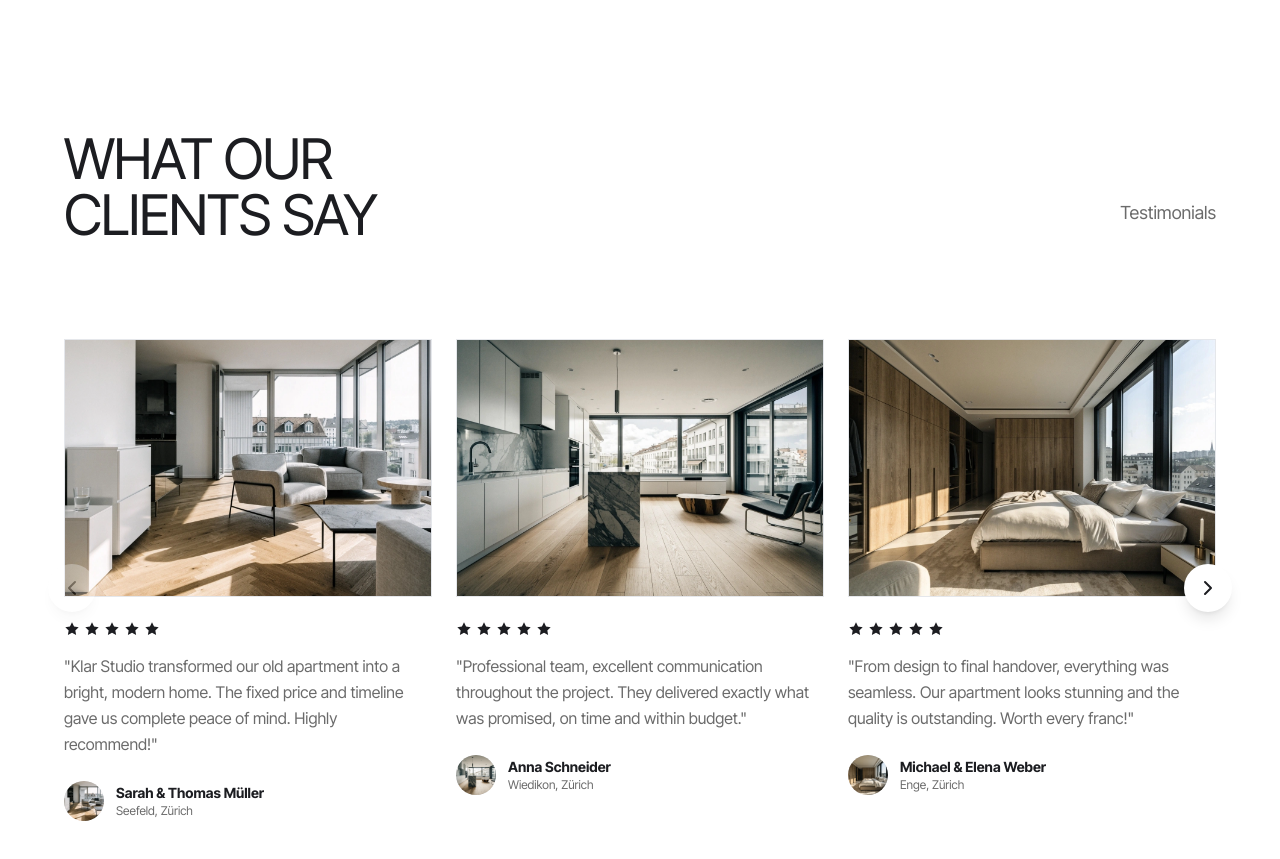
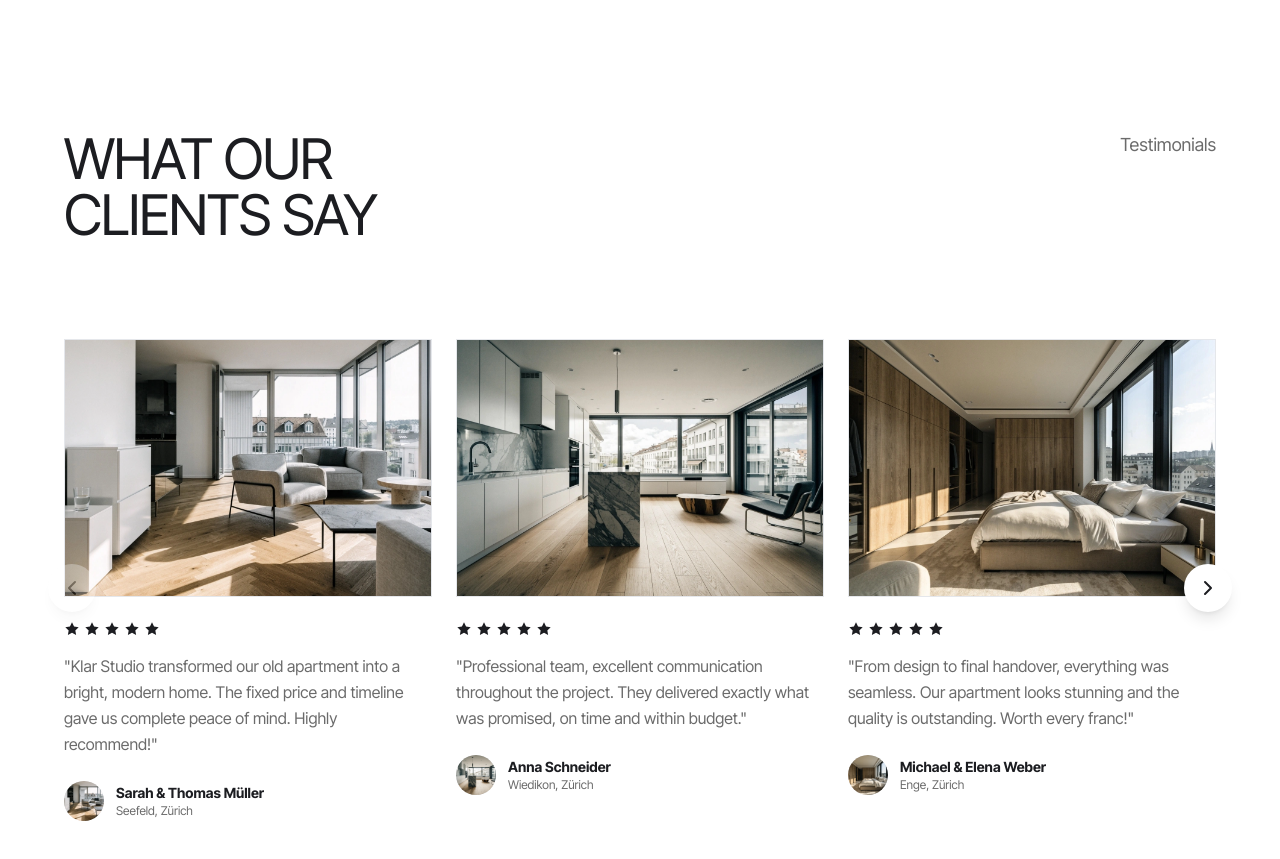
Before and after one commit to UXLiza/klar-studio, a plain HTML site: page index.html in a window 1280 px wide. Shown: the part 5080-5939 px from the top of the page. Drawn offline with Linux system fonts and the light colour scheme.

Commit message:
Add files via upload

```diff
--- a/index.html
+++ b/index.html
@@ -263,12 +263,12 @@
 <section id="testimonials" class="section-pad mx-auto max-w-[1440px] mt-24 sm:mt-32 lg:mt-48">
 
   <!-- Заголовок секции -->
-  <div class="mb-16 flex flex-col justify-between gap-4 sm:flex-row sm:items-end lg:mb-24 fade-in-up">
-    <div>
-      <h2 class="fade-in-up text-4xl uppercase leading-[0.95] tracking-tight sm:text-5xl lg:col-span-6 lg:text-[3.5rem]">What our<br>clients say</h2>
-    </div>
-    <p class="mb-3 text-sm text-muted sm:mb-4 sm:text-base lg:text-lg">Testimonials</p>
+  <div class="mb-16 flex flex-row items-baseline justify-between gap-4 lg:mb-24 fade-in-up">
+  <div>
+    <h2 class="fade-in-up text-3xl uppercase leading-[0.95] tracking-tight sm:text-5xl lg:col-span-6 lg:text-[3.5rem]">What our<br>clients say</h2>
   </div>
+  <p class="text-sm text-muted sm:text-base lg:text-lg whitespace-nowrap">Testimonials</p>
+</div>
 
   <!-- Карусель -->
   <div class="relative">
```
